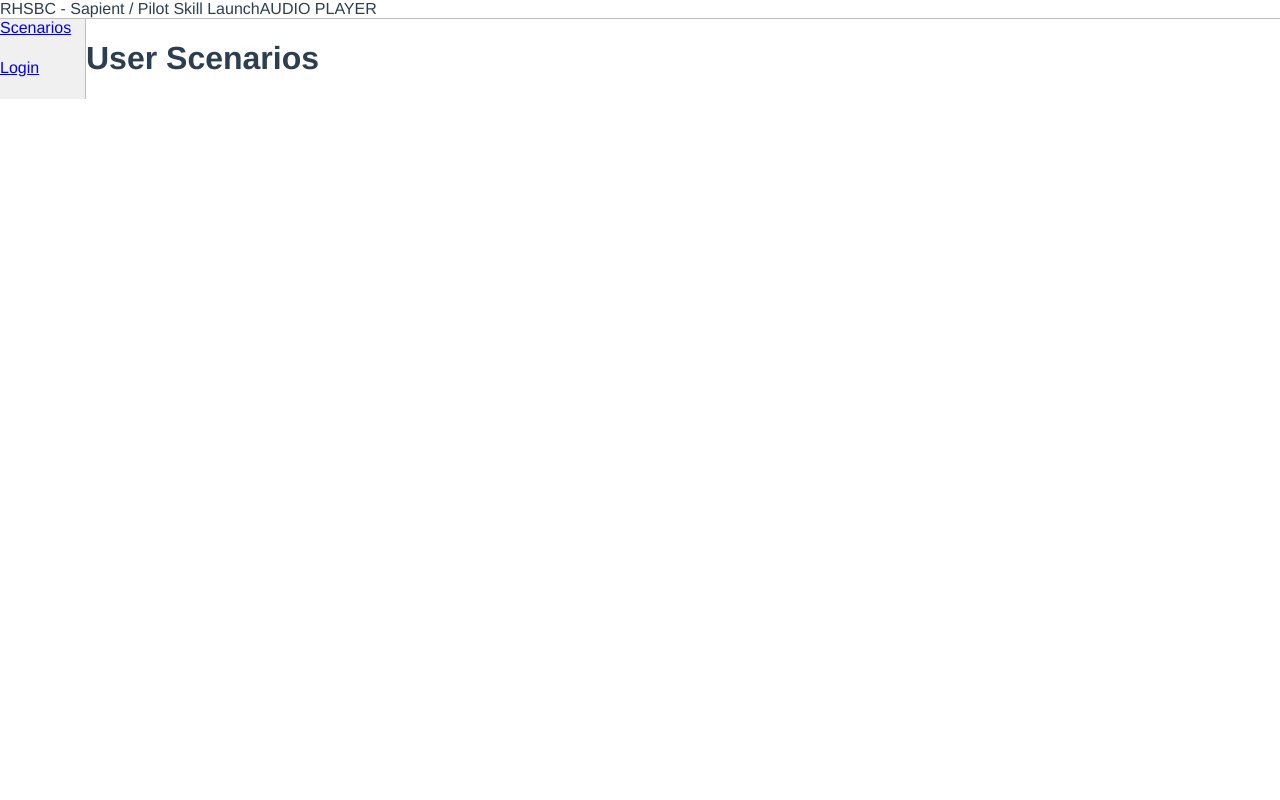
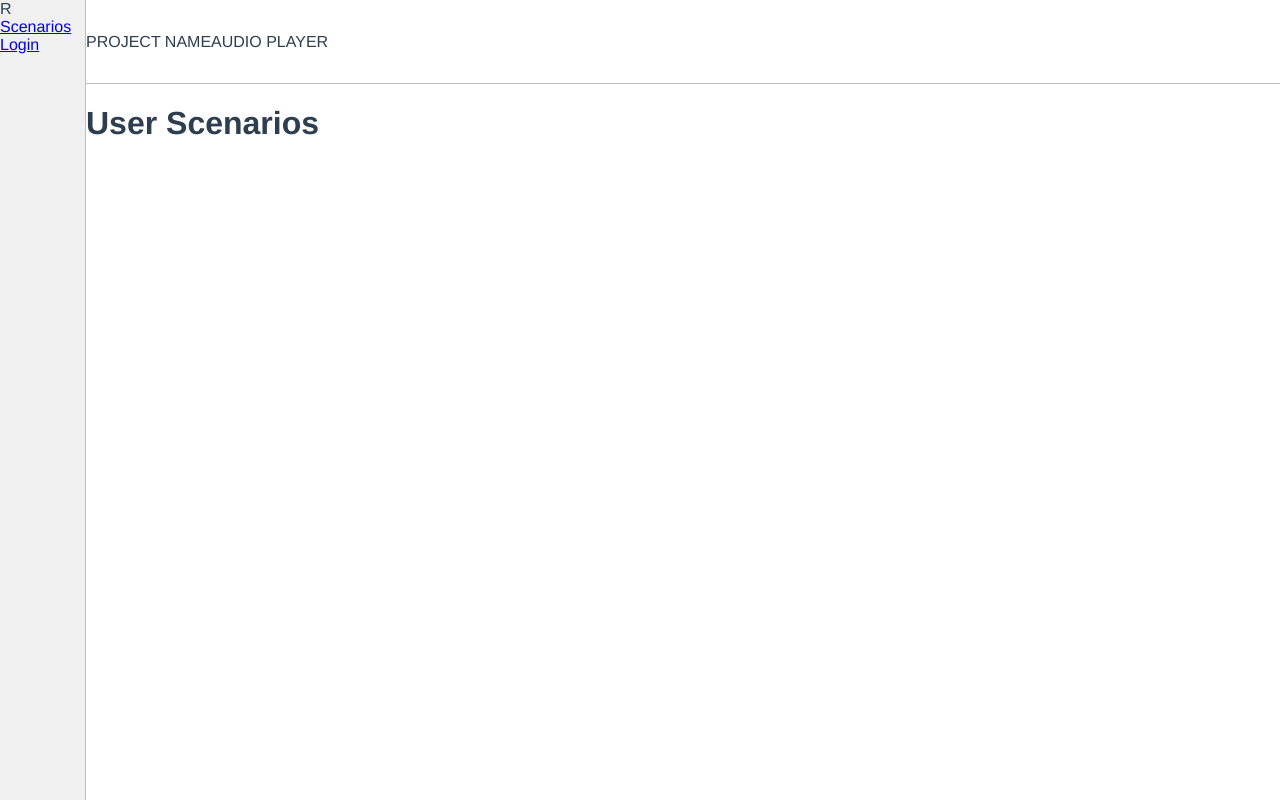
Before and after one commit to patocorrenti/vx-frontend, a Vue app: page /user-scenarios in a window 1280 px wide. Built offline with nearby package versions, Linux system fonts and the light colour scheme.

Commit message:
layout styles

```diff
--- a/src/App.vue
+++ b/src/App.vue
@@ -1,10 +1,12 @@
 <template>
   <div id="app">
-    <Header/>
     <Navigation/>
-    <main class="content">
-      <router-view/>
-    </main>
+    <div class="content">
+      <Header/>
+      <main class="main-content">
+        <router-view/>
+      </main>
+    </div>
   </div>
 </template>
 
@@ -37,7 +39,16 @@ body {
     box-sizing: border-box;
   }
   .content {
-    width: calc(100% - 86px);
+    padding-left: $desktop__navigation__width;
+    position: relative;
+    width: 100%;
+    > * {
+      box-sizing: border-box;
+    }
+  }
+  .main-content {
+    height: calc(100vh - #{$desktop__header__height});
+    overflow-y: auto;
   }
 }
 </style>
--- a/src/components/Header.vue
+++ b/src/components/Header.vue
@@ -1,8 +1,7 @@
 <template>
   <header class="main-header">
-    <div class="logo">R</div>
     <div class="main-title">
-      HSBC - Sapient / Pilot Skill Launch
+      PROJECT NAME
     </div>
     <div class="audio-player">
       AUDIO PLAYER
@@ -18,9 +17,11 @@ export default {
 
 <style lang="scss">
 .main-header {
+  align-items: center;
   border-bottom: solid 1px $color-line-grey;
   display: flex;
   flex-wrap: wrap;
+  height: $desktop__header__height;
   width: 100%;
 }
 </style>
--- a/src/components/Navigation.vue
+++ b/src/components/Navigation.vue
@@ -1,5 +1,6 @@
 <template>
   <nav class="main-nav">
+    <div class="logo">R</div>
     <router-link to="/user-scenarios">Scenarios</router-link>
     <router-link to="/">Login</router-link>
   </nav>
@@ -10,8 +11,13 @@
   background: $color-light-grey;
   border-right: solid 1px $color-line-grey;
   display: flex;
+  flex-direction: column;
   flex-wrap: wrap;
-  max-width: 86px;
+  height: 100vh;
+  left: 0;
+  max-width: $desktop__navigation__width;
+  position: fixed;
+  top: 0;
   width: 100%;
 }
 </style>
--- a/src/styles/_variables.scss
+++ b/src/styles/_variables.scss
@@ -1,2 +1,6 @@
 $color-light-grey: #f0f0f0;
 $color-line-grey: #bebebe;
+
+// Layout
+$desktop__navigation__width: 86px;
+$desktop__header__height: 84px;
```
